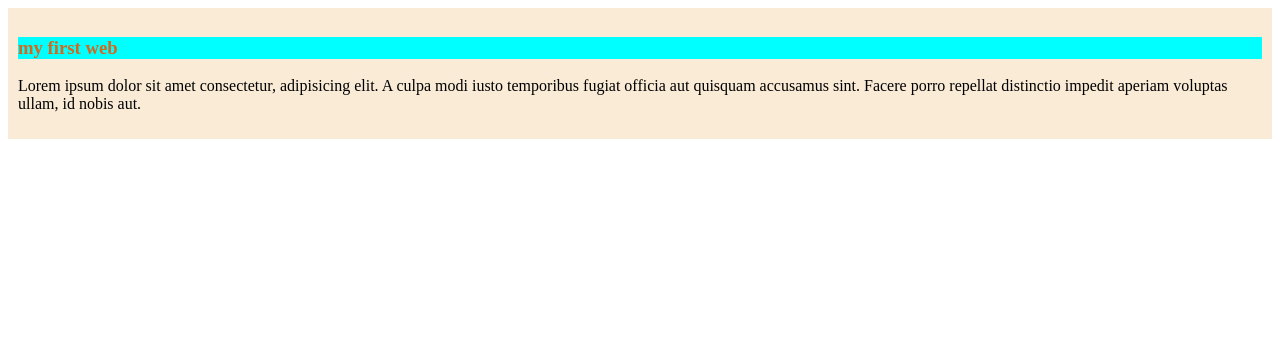
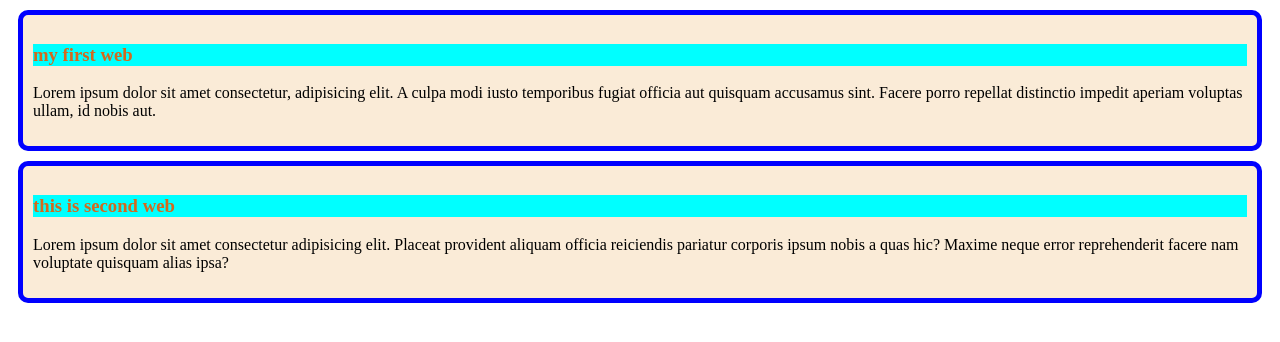
Before and after one commit to shaifhossain/my-first-website, a plain HTML site: page index.html in a window 1280 px wide. Drawn offline with Linux system fonts and the light colour scheme.

Commit message:
this is second web

```diff
--- a/index.html
+++ b/index.html
@@ -11,6 +11,10 @@
       <h3>my first web</h3>
       <p>Lorem ipsum dolor sit amet consectetur, adipisicing elit. A culpa modi iusto temporibus fugiat officia aut quisquam accusamus sint. Facere porro repellat distinctio impedit aperiam voluptas ullam, id nobis aut.</p>
   </div>
+  <div>
+    <h3>this is second web</h3>
+    <p>Lorem ipsum dolor sit amet consectetur adipisicing elit. Placeat provident aliquam officia reiciendis pariatur corporis ipsum nobis a quas hic? Maxime neque error reprehenderit facere nam voluptate quisquam alias ipsa?</p>
+  </div>
 
 </body>
 </html>
--- a/styels/blog.css
+++ b/styels/blog.css
@@ -8,5 +8,9 @@ div{
 
 background-color: antiquewhite;
 padding: 10px;
+margin-bottom: 10px;
+border: 5px solid blue;
+margin: 10px;
+border-radius: 10px;
 
 }
```
